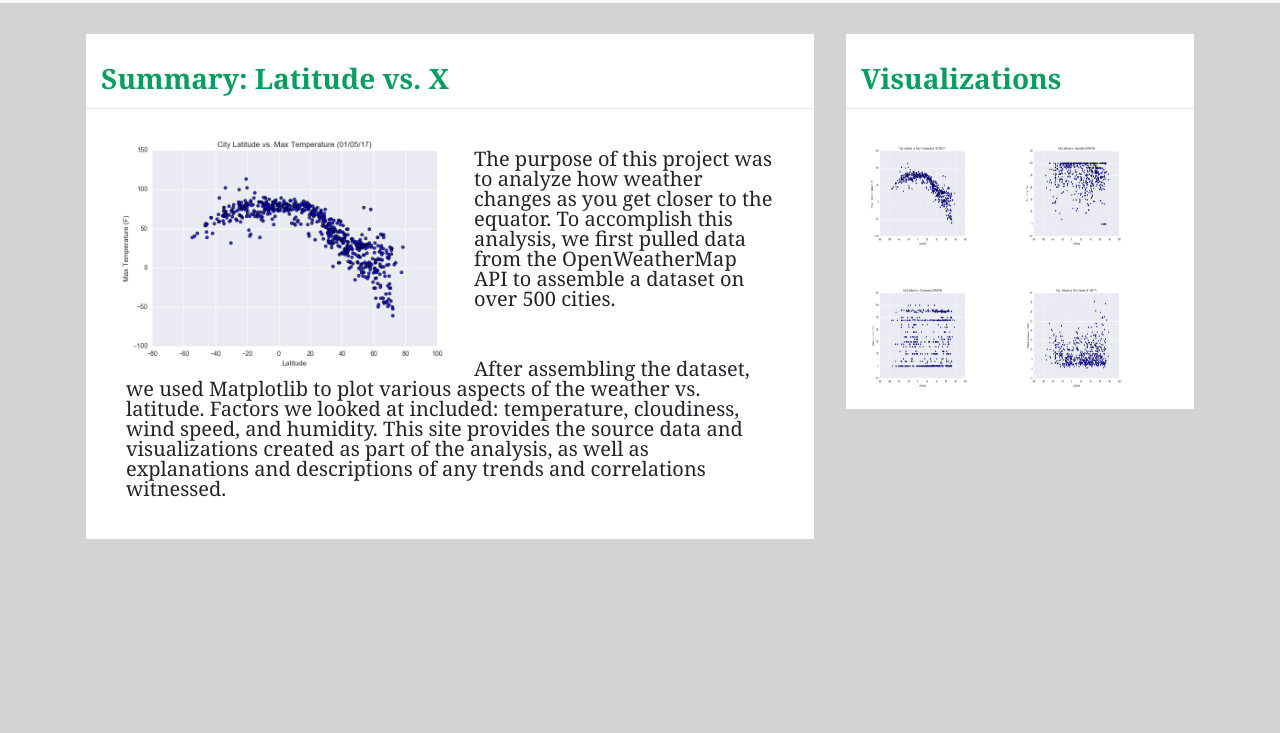
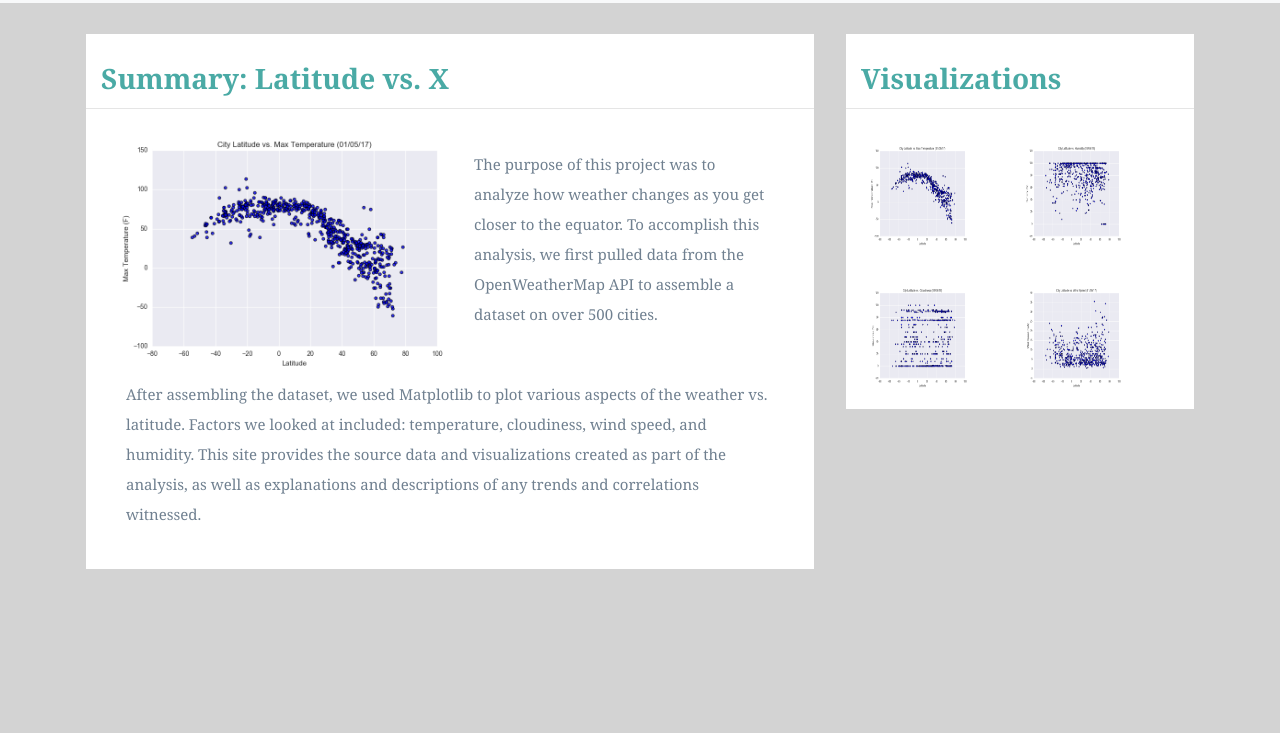
Before and after one commit to RobertGiese/Web-Design-Challenge, a plain HTML site: page index.html in a window 1280 px wide. Shown: the part 67-800 px from the top of the page. Drawn offline with nearby package versions, Linux system fonts and the light colour scheme.

Commit message:
eigth commit

```diff
--- a/style.css
+++ b/style.css
@@ -47,12 +47,13 @@ p{
     margin: 30px;
     padding: 10px;
     font-size: 20px;
+
 }
 
 h1{
     font-family: Georgia, 'Times New Roman', Times, serif;
     font-size: 28px;
-    color: #089e60;
+    color: #4aaaa5;
     font-weight: bold;
     margin: 15px;
     padding-top: 15px;
@@ -70,7 +71,7 @@ h2{
 h3{
     font-family: Georgia, 'Times New Roman', Times, serif;
     font-size: 28px;
-    color: #089e60;
+    color: #4aaaa5;
     margin: 15px;
     margin-left: 40px;
     font-weight: bold;
@@ -88,7 +89,7 @@ th{
 }
 
 .navbar-brand{
-    background-color: #089e60;
+    background-color: #4aaaa5;
     color: white;
     font-size: x-large;
     font-weight: 700;
@@ -107,8 +108,11 @@ th{
 .navbar-nav{
     margin-left: auto;
 }
-@media (max-width: 600px) {
-    .navbar{
-        background:red;
-    }
+
+.description-content > p{
+    font-size: 15px;
+    line-height: 30px;
+    color: slategray;
+    font-family: Georgia, 'Times New Roman', Times, serif;
+    font-weight: 500;
 }
```
